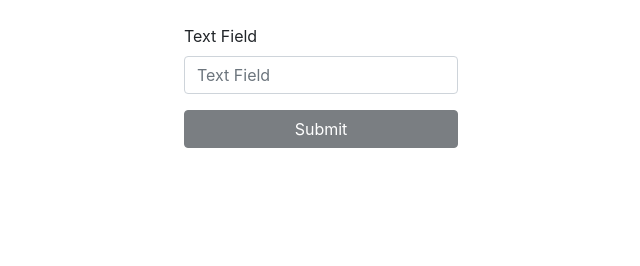
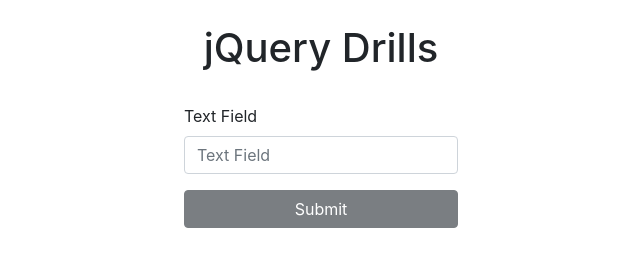
Before and after one commit to cattmampbell/jquery-drills, a plain HTML site: page index.html in a window 1280 px wide. Shown: the whole page, without its empty margins (319-959 px from the left). Drawn offline with nearby package versions, Linux system fonts and the light colour scheme.

Commit message:
Added h1 to index.html file.

```diff
--- a/index.html
+++ b/index.html
@@ -13,7 +13,10 @@
 <!-- Body -->
 <body>
     <div class="container">
-        <div class="row justify-content-center mt-4" id="row1">
+        <div class="row">
+            <h1 class="col-12 text-center px-2 pt-4">jQuery Drills</h1>
+        </div>
+        <div class="row justify-content-center mt-4" id="row2">
             <form action="#">
                 <div class="form-group">
                     <label for="inputTxt">Text Field</label>
```
